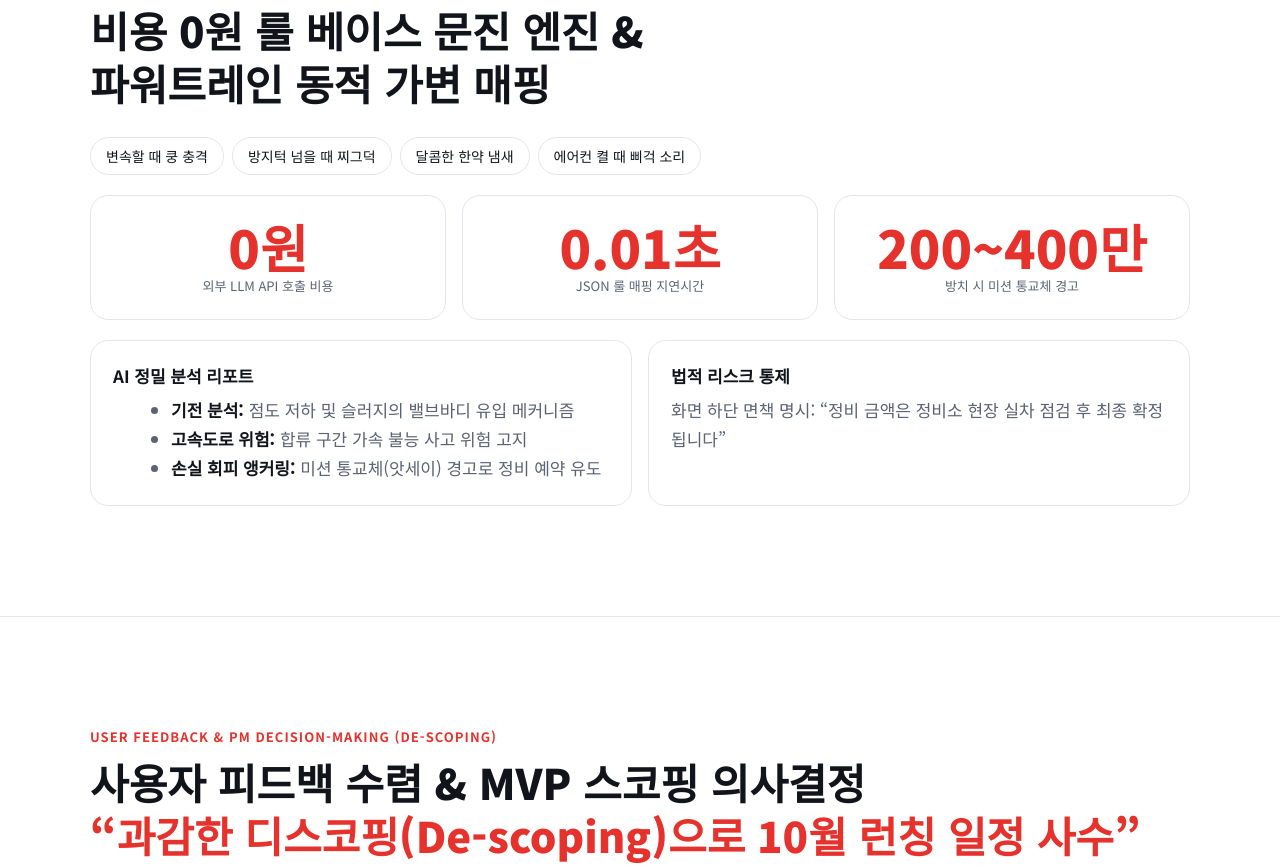
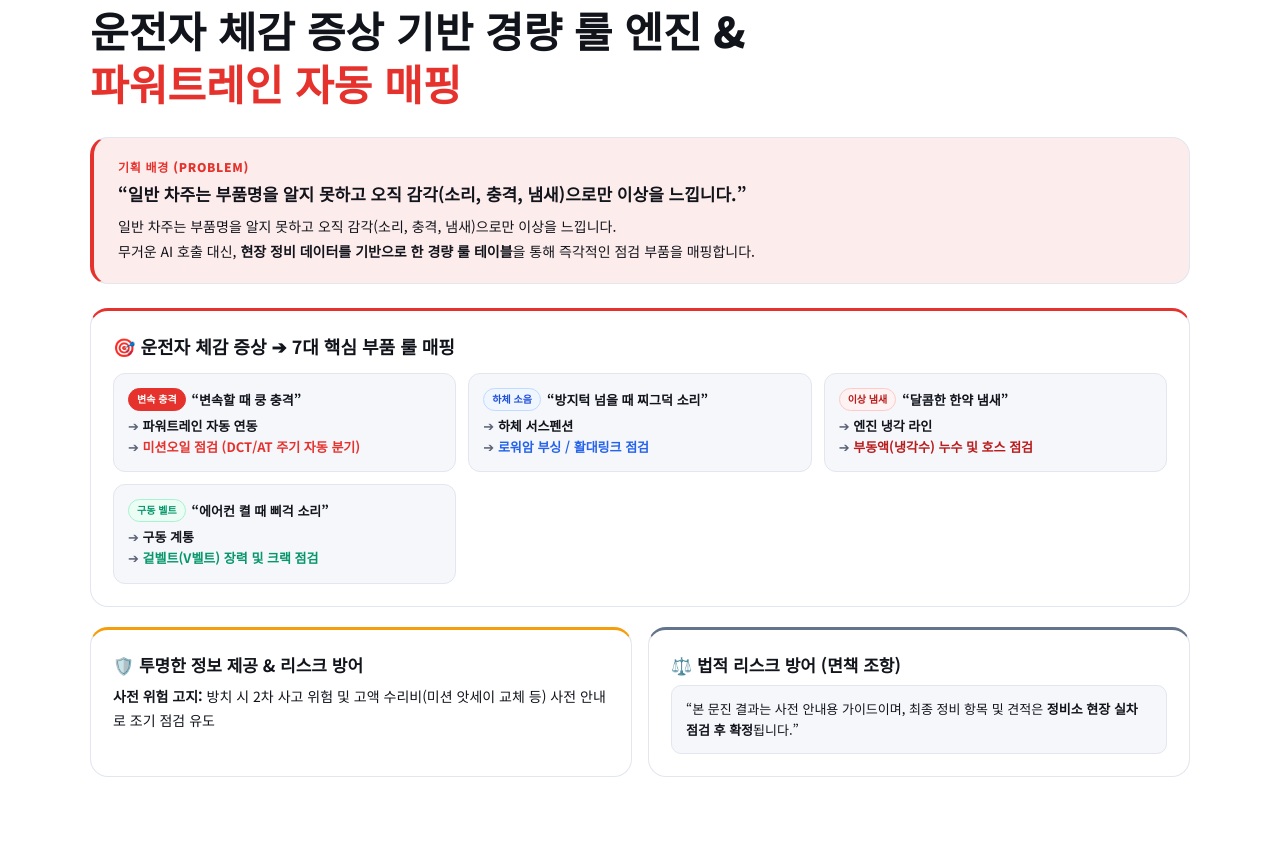
Before and after one commit to wlsgns9607-blip/car1006, a website: page index.html in a window 1280 px wide. Shown: the part 5020-5888 px from the top of the page. Drawn offline with nearby package versions, Linux system fonts and the light colour scheme; a web font is replaced by a local one.

Commit message:
Update index.html

```diff
--- a/index.html
+++ b/index.html
@@ -710,35 +710,83 @@
     <section id="mvp">
         <div class="w">
             <div class="tag">System Architecture 2 · Lightweight Rule-Based Engine</div>
-            <h2>비용 0원 룰 베이스 문진 엔진 &amp;<br>파워트레인 동적 가변 매핑</h2>
-            <div class="chips"><span class="chip">변속할 때 쿵 충격</span><span class="chip">방지턱 넘을 때 찌그덕</span><span
-                    class="chip">달콤한 한약 냄새</span><span class="chip">에어컨 켤 때 삐걱 소리</span></div>
-            <div class="stats">
-                <div class="card rv">
-                    <div class="big">0원</div>
-                    <p>외부 LLM API 호출 비용</p>
+            <h2>운전자 체감 증상 기반 경량 룰 엔진 &amp;<br><span style="color:var(--ac)">파워트레인 자동 매핑</span></h2>
+
+            <!-- 기획 배경 (Problem) 카드 -->
+            <div class="card rv" style="background:var(--soft);border-left:4px solid var(--ac);margin-bottom:24px;padding:20px 24px">
+                <div style="font-size:12px;font-weight:800;color:var(--ac);letter-spacing:.06em;text-transform:uppercase;margin-bottom:6px">
+                    기획 배경 (Problem)
                 </div>
-                <div class="card rv">
-                    <div class="big">0.01초</div>
-                    <p>JSON 룰 매핑 지연시간</p>
-                </div>
-                <div class="card rv">
-                    <div class="big">200~400만</div>
-                    <p>방치 시 미션 통교체 경고</p>
+                <h3 style="font-size:17px;color:var(--fg);margin-bottom:8px">“일반 차주는 부품명을 알지 못하고 오직 감각(소리, 충격, 냄새)으로만 이상을 느낍니다.”</h3>
+                <p style="font-size:14px;line-height:1.75;margin:0;color:var(--fg)">
+                    일반 차주는 부품명을 알지 못하고 오직 감각(소리, 충격, 냄새)으로만 이상을 느낍니다.<br>
+                    무거운 AI 호출 대신, <b>현장 정비 데이터를 기반으로 한 경량 룰 테이블</b>을 통해 즉각적인 점검 부품을 매핑합니다.
+                </p>
+            </div>
+
+            <!-- 운전자 체감 증상 ➔ 7대 핵심 부품 룰 매핑 -->
+            <div class="card rv" style="margin-bottom:20px;border-top:3px solid var(--ac)">
+                <h3 style="font-size:18px;margin-bottom:14px;color:var(--fg)">🎯 운전자 체감 증상 ➔ 7대 핵심 부품 룰 매핑</h3>
+                <div style="display:grid;grid-template-columns:repeat(auto-fit,minmax(260px,1fr));gap:12px">
+                    <div style="background:var(--bg);padding:14px;border-radius:12px;border:1px solid var(--line);font-size:13px;line-height:1.65">
+                        <div style="display:flex;align-items:center;gap:6px;margin-bottom:4px">
+                            <span class="chip r" style="font-size:10px;padding:2px 8px;font-weight:800">변속 충격</span>
+                            <b style="color:var(--fg)">“변속할 때 쿵 충격”</b>
+                        </div>
+                        <div style="color:var(--mut);margin-top:4px">
+                            ➔ <b>파워트레인 자동 연동</b><br>
+                            ➔ <b style="color:var(--ac)">미션오일 점검 (DCT/AT 주기 자동 분기)</b>
+                        </div>
+                    </div>
+
+                    <div style="background:var(--bg);padding:14px;border-radius:12px;border:1px solid var(--line);font-size:13px;line-height:1.65">
+                        <div style="display:flex;align-items:center;gap:6px;margin-bottom:4px">
+                            <span class="chip" style="font-size:10px;padding:2px 8px;font-weight:800;background:#eff6ff;color:#1d4ed8;border-color:#bfdbfe">하체 소음</span>
+                            <b style="color:var(--fg)">“방지턱 넘을 때 찌그덕 소리”</b>
+                        </div>
+                        <div style="color:var(--mut);margin-top:4px">
+                            ➔ <b>하체 서스펜션</b><br>
+                            ➔ <b style="color:#2563eb">로워암 부싱 / 활대링크 점검</b>
+                        </div>
+                    </div>
+
+                    <div style="background:var(--bg);padding:14px;border-radius:12px;border:1px solid var(--line);font-size:13px;line-height:1.65">
+                        <div style="display:flex;align-items:center;gap:6px;margin-bottom:4px">
+                            <span class="chip" style="font-size:10px;padding:2px 8px;font-weight:800;background:#fef2f2;color:#b91c1c;border-color:#fecaca">이상 냄새</span>
+                            <b style="color:var(--fg)">“달콤한 한약 냄새”</b>
+                        </div>
+                        <div style="color:var(--mut);margin-top:4px">
+                            ➔ <b>엔진 냉각 라인</b><br>
+                            ➔ <b style="color:#b91c1c">부동액(냉각수) 누수 및 호스 점검</b>
+                        </div>
+                    </div>
+
+                    <div style="background:var(--bg);padding:14px;border-radius:12px;border:1px solid var(--line);font-size:13px;line-height:1.65">
+                        <div style="display:flex;align-items:center;gap:6px;margin-bottom:4px">
+                            <span class="chip" style="font-size:10px;padding:2px 8px;font-weight:800;background:#ecfdf5;color:#059669;border-color:#a7f3d0">구동 벨트</span>
+                            <b style="color:var(--fg)">“에어컨 켤 때 삐걱 소리”</b>
+                        </div>
+                        <div style="color:var(--mut);margin-top:4px">
+                            ➔ <b>구동 계통</b><br>
+                            ➔ <b style="color:#059669">겉벨트(V벨트) 장력 및 크랙 점검</b>
+                        </div>
+                    </div>
                 </div>
             </div>
+
+            <!-- 투명한 정보 제공 & 리스크 방어 / 법적 리스크 방어 (면책 조항) -->
             <div class="grid">
-                <div class="card rv">
-                    <h3>AI 정밀 분석 리포트</h3>
-                    <ul>
-                        <li><b>기전 분석:</b> 점도 저하 및 슬러지의 밸브바디 유입 메커니즘</li>
-                        <li><b>고속도로 위험:</b> 합류 구간 가속 불능 사고 위험 고지</li>
-                        <li><b>손실 회피 앵커링:</b> 미션 통교체(앗세이) 경고로 정비 예약 유도</li>
-                    </ul>
+                <div class="card rv" style="border-top:3px solid #f59e0b">
+                    <h3 style="font-size:17px;margin-bottom:8px;color:var(--fg)">🛡️ 투명한 정보 제공 &amp; 리스크 방어</h3>
+                    <p style="font-size:14px;line-height:1.7;margin:0;color:var(--fg)">
+                        <b>사전 위험 고지:</b> 방치 시 2차 사고 위험 및 고액 수리비(미션 앗세이 교체 등) 사전 안내로 조기 점검 유도
+                    </p>
                 </div>
-                <div class="card rv">
-                    <h3>법적 리스크 통제</h3>
-                    <p>화면 하단 면책 명시: “정비 금액은 정비소 현장 실차 점검 후 최종 확정됩니다”</p>
+                <div class="card rv" style="border-top:3px solid #64748b">
+                    <h3 style="font-size:17px;margin-bottom:8px;color:var(--fg)">⚖️ 법적 리스크 방어 (면책 조항)</h3>
+                    <div style="background:var(--bg);padding:12px 14px;border-radius:10px;border:1px solid var(--line);font-size:13px;line-height:1.65;color:var(--fg)">
+                        “본 문진 결과는 사전 안내용 가이드이며, 최종 정비 항목 및 견적은 <b>정비소 현장 실차 점검 후 확정</b>됩니다.”
+                    </div>
                 </div>
             </div>
         </div>
```
